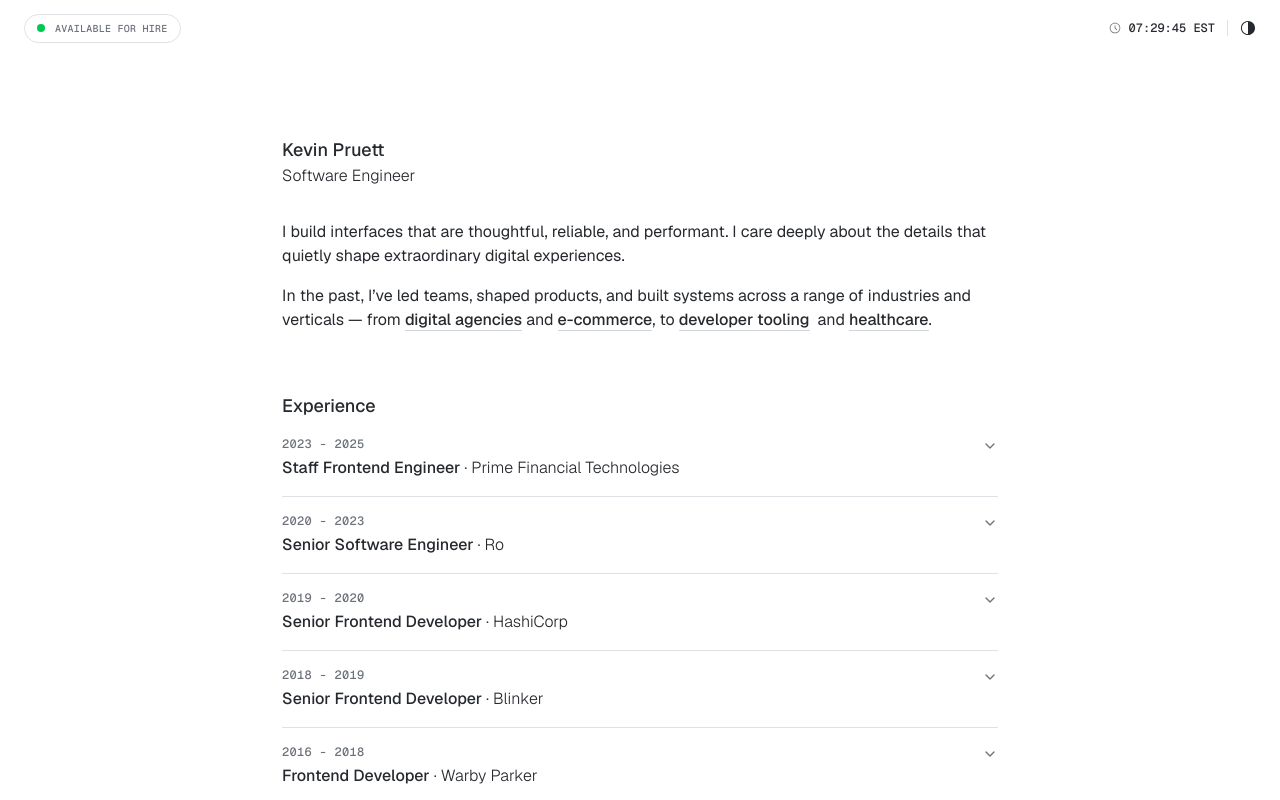
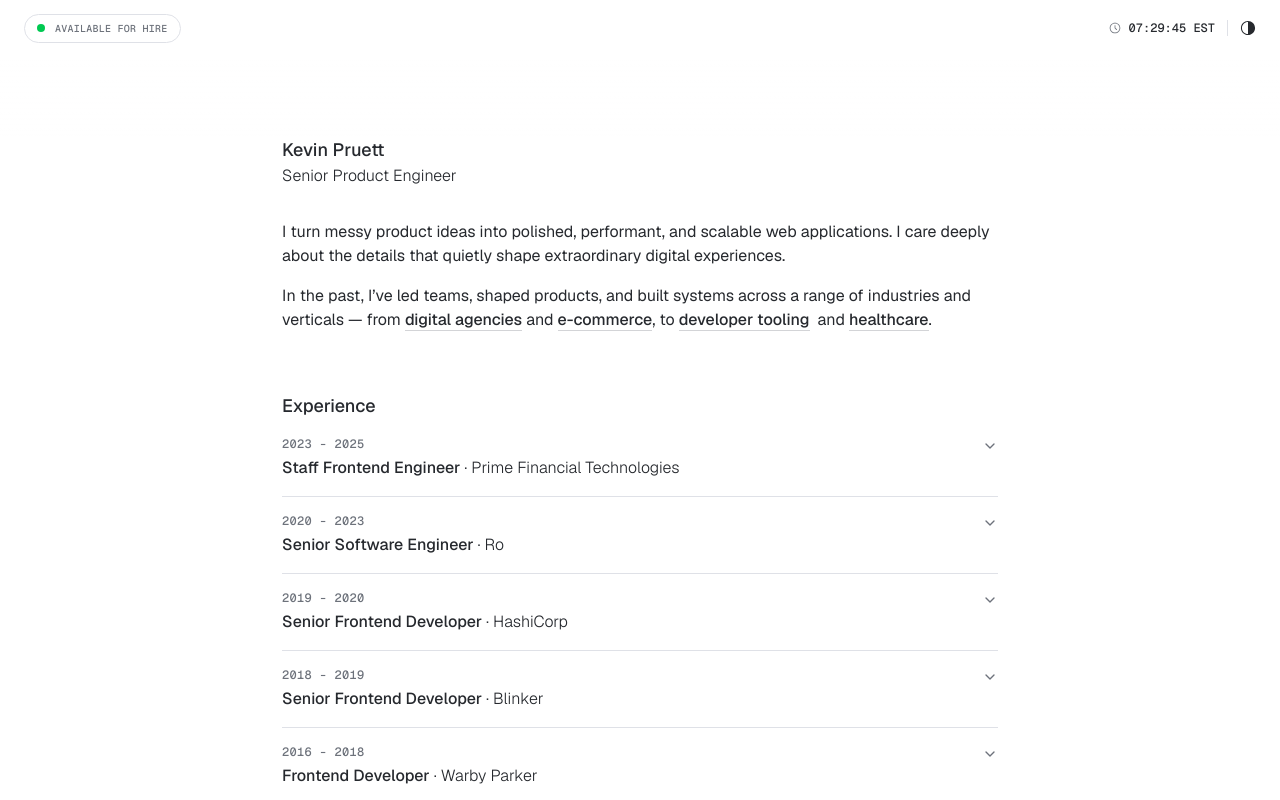
Before and after one commit to pruett/kevinpruett.com, a Next.js app: page / in a window 1280 px wide. Shown: the top 800 px of the page. Built offline with nearby package versions, Linux system fonts and the light colour scheme.

Commit message:
Update intro headline and copy

```diff
--- a/src/app/_sections/intro.tsx
+++ b/src/app/_sections/intro.tsx
@@ -8,14 +8,14 @@ export function Intro() {
           Kevin Pruett
         </h1>
         <h2 className="text-base font-light animate-fade-in [--stagger:2]">
-          Software Engineer
+          Senior Product Engineer
         </h2>
       </div>
       <div className="flex flex-col gap-4">
         <p className="dark:font-light text-base animate-fade-in [--stagger:3]">
-          I build interfaces that are thoughtful, reliable, and performant. I
-          care deeply about the details that quietly shape extraordinary digital
-          experiences.
+          I turn messy product ideas into polished, performant, and scalable web
+          applications. I care deeply about the details that quietly shape
+          extraordinary digital experiences.
         </p>
         <p className="animate-fade-in [--stagger:4]">
           In the past, I&rsquo;ve led teams, shaped products, and built systems
```
